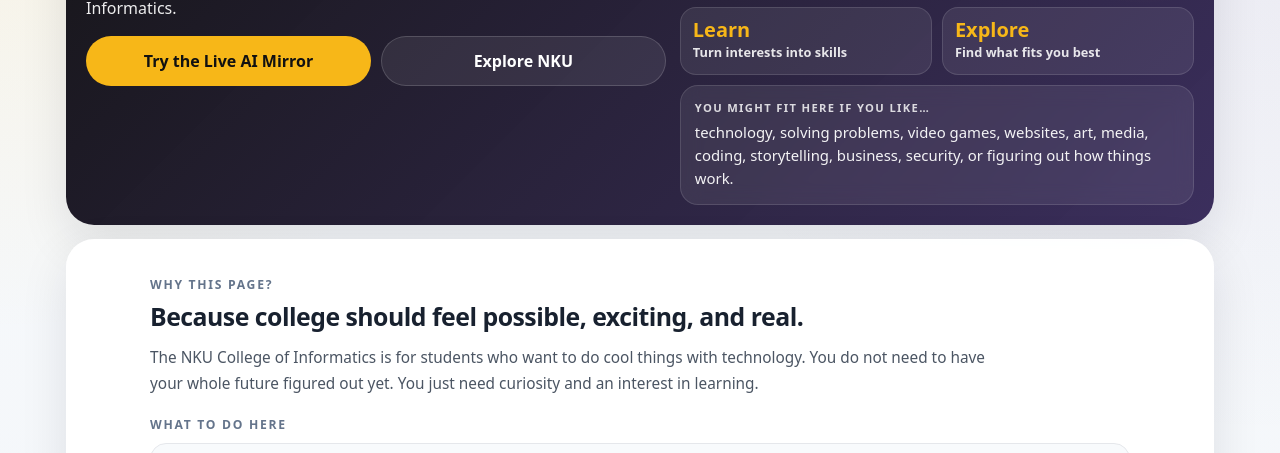
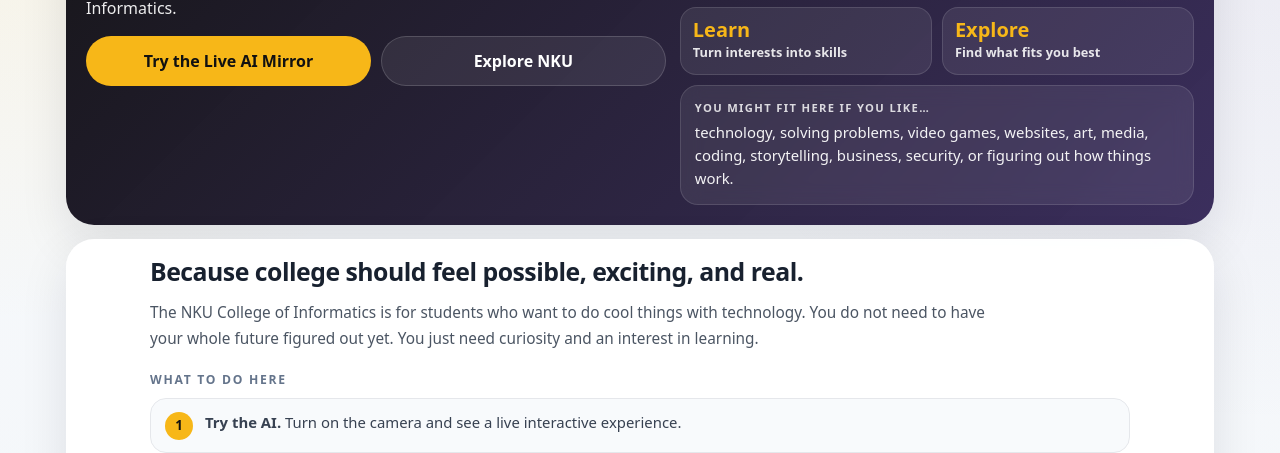
Before and after one commit to brandinealnku/coi-webai, a plain HTML site: page viking.html in a window 1280 px wide. Shown: the part 307-760 px from the top of the page. Drawn offline with Linux system fonts and the light colour scheme.

Commit message:
Update viking.html

```diff
--- a/viking.html
+++ b/viking.html
@@ -942,7 +942,6 @@
       <div class="content-wrap">
         <section id="why-nku" class="why-section" aria-label="Student-facing overview">
           <div class="why-section-inner">
-            <p class="section-title">Why this page?</p>
             <h2 id="page-title" class="section-heading">Because college should feel possible, exciting, and real.</h2>
 
             <p class="lead">
```
